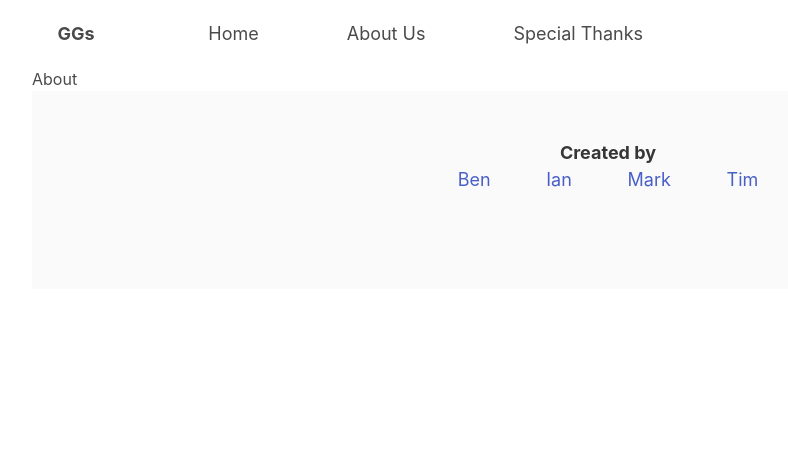
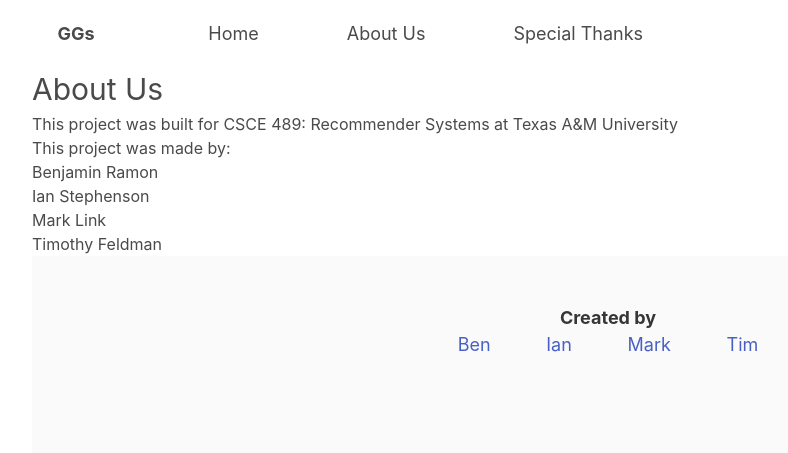
Before and after one commit to benrmn/csce489groupproj, a Flask app: page /about in a window 1280 px wide. Shown: the top 453 px of the page, without its empty margins (32-820 px from the left). Run offline with Flask 2, Linux system fonts and the light colour scheme.

Commit message:
Update about.html

```diff
--- a/templates/about.html
+++ b/templates/about.html
@@ -3,5 +3,13 @@
 {% block title %}About{% endblock %}
 
 {% block content %}
-    <h2>About</h2>
+    <h2 style="font-size: 30px">About Us</h2>
+    <p>This project was built for CSCE 489: Recommender Systems at Texas A&M University</p>
+    <h2>This project was made by:</h2>
+    <p>Benjamin Ramon</p>
+    <p>Ian Stephenson</p>
+    <p>Mark Link</p>
+    <p>Timothy Feldman</p>
+
+
 {% endblock %}
```
